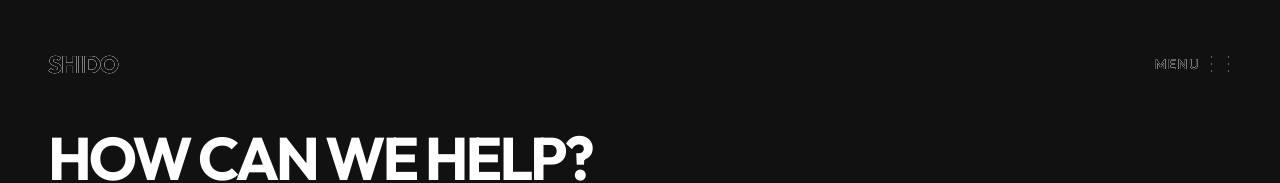
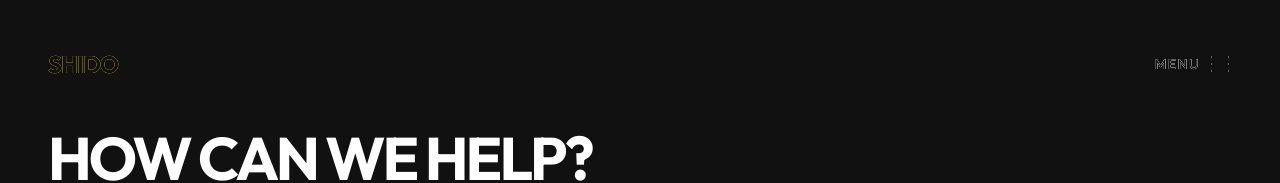
Before and after one commit to Naufaliaaa/Shido-kaffe, a Next.js app: page /support in a window 1280 px wide. Shown: the top 183 px of the page. Built offline with nearby package versions, Linux system fonts and the light colour scheme.

Commit message:
Logo 0.1

```diff
--- a/src/components/ui/Navbar.tsx
+++ b/src/components/ui/Navbar.tsx
@@ -47,7 +47,7 @@ export default function Navbar() {
     return (
         <>
             <nav className="fixed top-0 left-0 right-0 z-50 flex justify-between items-center p-6 md:p-12 mix-blend-difference text-white">
-                <Link href="/" className="text-2xl font-bold tracking-tighter uppercase">
+                <Link href="/" className="text-2xl font-bold tracking-tighter uppercase text-[#d4af37]">
                     Shido
                 </Link>
                 <button onClick={toggleMenu} className="group flex items-center gap-2">
```
